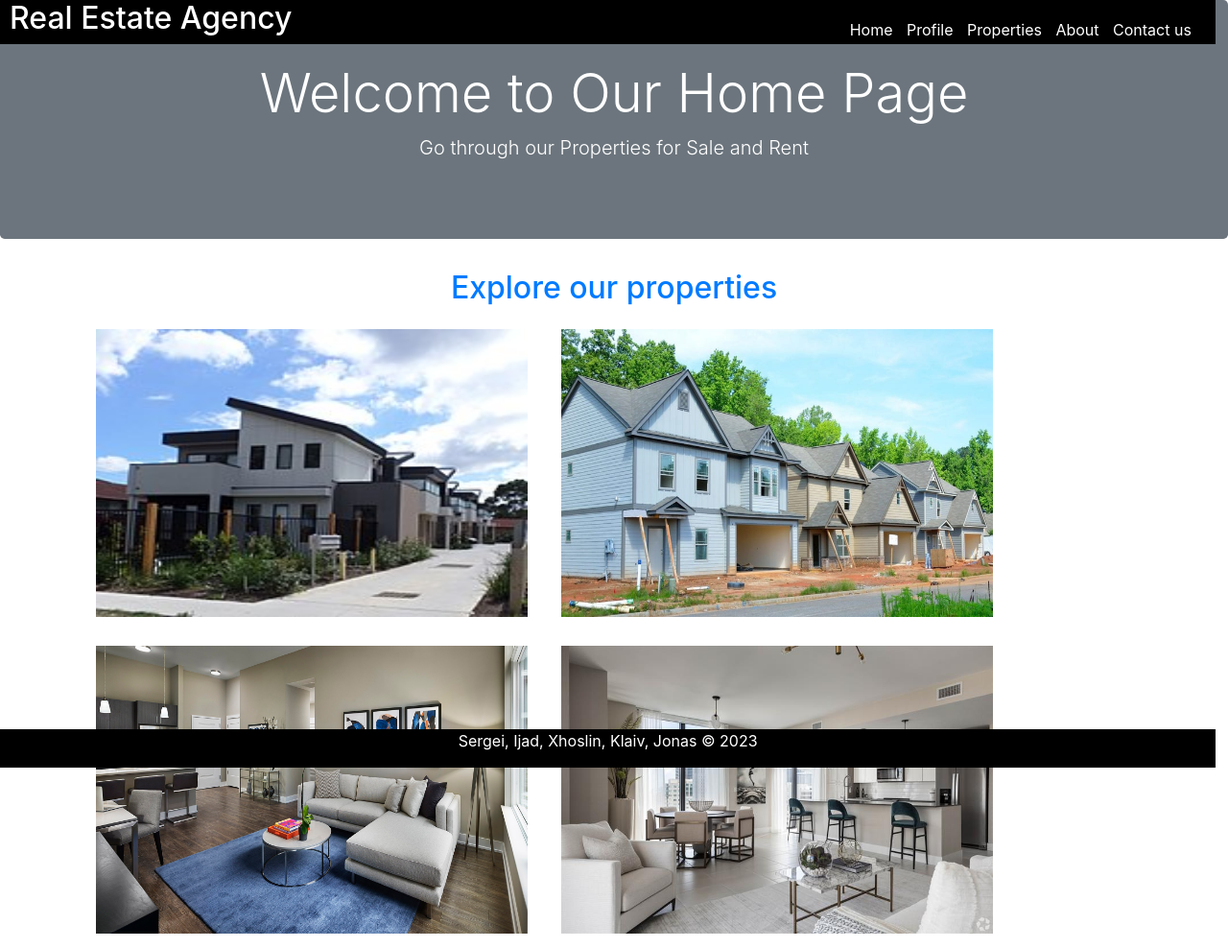
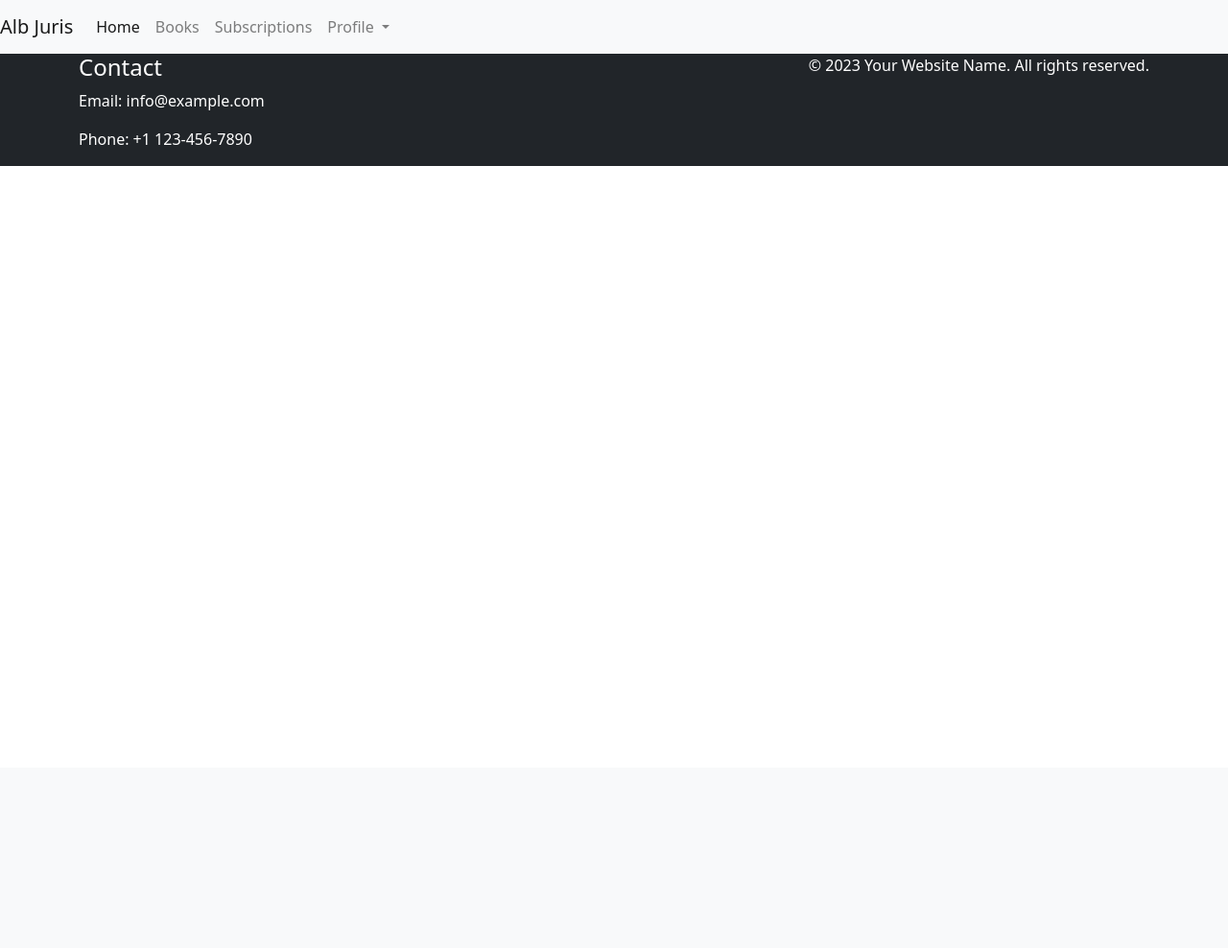
Before and after one commit to stoluli20/Albjuris, a PHP site: page /Web_Project/index.php in a window 1280 px wide. Shown: the whole page at 96% size. After the commit the page ends 173 px from the top, so only its background shows below. Run offline with PHP 8.4, Linux system fonts and the light colour scheme; some libraries are stand-ins or nearby versions.

Commit message:
committing changes

```diff
--- a/html/footer.html
+++ b/html/footer.html
@@ -1,11 +1,29 @@
 <!DOCTYPE html>
-<html>
-    <head>
-        <link rel="stylesheet" href="/Web_Project/css/main.css">
-    </head>
-    <footer>
-       <div class="footer-div">
-        <p>Sergei, Ijad, Xhoslin, Klaiv, Jonas © 2023</p>
-       </div>
-    </footer>
+<html lang="en">
+<head>
+    <meta name="viewport" content="width=device-width, initial-scale=1.0">
+  <title>Your PHP Project</title>
+  <link rel="stylesheet" href="https://cdn.jsdelivr.net/npm/bootstrap@5.3.0/dist/css/bootstrap.min.css">
+</head>
+<body>
+
+  <!-- Your PHP project content goes here -->
+
+  <footer class="footer bg-dark text-white">
+    <div class="container">
+      <div class="row">
+        <div class="col-md-6">
+          <h4>Contact</h4>
+          <p>Email: info@example.com</p>
+          <p>Phone: +1 123-456-7890</p>
+        </div>
+        <div class="col-md-6 text-md-end">
+          <p>&copy; <?php echo date('Y'); ?> Your Website Name. All rights reserved.</p>
+        </div>
+      </div>
+    </div>
+  </footer>
+
+  <script src="https://cdn.jsdelivr.net/npm/bootstrap@5.3.0/dist/js/bootstrap.bundle.min.js"></script>
+</body>
 </html>
--- a/html/header.html
+++ b/html/header.html
@@ -1,23 +1,47 @@
 <!DOCTYPE html>
-<html>
+
+<html lang="en">
+
 <head>
-        <link rel="stylesheet" type="text/css" href='/Web_Project/css/main.css'>
-        <script src="http://code.jquery.com/jquery-1.9.1.min.js"></script>
+    <title>Alb Juris</title>
+    <meta name="viewport" content="width=device-width, initial-scale=1.0">
+    <!-- Include Bootstrap CSS -->
+    <link rel="stylesheet" href="https://stackpath.bootstrapcdn.com/bootstrap/4.5.2/css/bootstrap.min.css">
 </head>
 <body>
-        <header>
-        <div class="example">
-            <div class="one">
-                <a href="/Web_Project/php"><h2 >Real Estate Agency</h2></a>
+
+<nav class="navbar navbar-expand-lg navbar-light bg-light">
+    <a class="navbar-brand" href="#">Alb Juris</a>
+    <button class="navbar-toggler" type="button" data-toggle="collapse" data-target="#navbarNav"
+            aria-controls="navbarNav" aria-expanded="false" aria-label="Toggle navigation">
+        <span class="navbar-toggler-icon"></span>
+    </button>
+    <div class="collapse navbar-collapse" id="navbarNav">
+        <ul class="navbar-nav">
+            <li class="nav-item active">
+                <a class="nav-link" href="#">Home</a>
+            </li>
+            <li class="nav-item">
+                <a class="nav-link" href="#">Books</a>
+            </li>
+            <li class="nav-item">
+                <a class="nav-link" href="#">Subscriptions</a>
+            </li>
+            <li class="nav-item dropdown">
+                <a class="nav-link dropdown-toggle" href="#" id="profileDropdown" role="button"
+                   data-toggle="dropdown" aria-haspopup="true" aria-expanded="false">
+                    Profile
+                </a>
+                <div class="dropdown-menu" aria-labelledby="profileDropdown">
+                    <a class="dropdown-item" href="#">Log In</a>
+                    <a class="dropdown-item" href="#">Register</a>
                 </div>
-            <div class="two">
-                <a href="/Web_Project/php">Home</a>
-                <a href="/Web_Project/php/profile.php">Profile</a>
-                <a href="/Web_Project/php/properties.php">Properties</a>
-                <a href="/Web_Project/php/about.php">About</a>
-                <a href="/Web_Project/php/contact.php">Contact us</a>
+            </li>
+        </ul>
     </div>
-        </div>
-        </header>
+</nav>
+
+<!-- Include Bootstrap JS -->
+<script src="https://stackpath.bootstrapcdn.com/bootstrap/4.5.2/js/bootstrap.min.js"></script>
 </body>
 </html>
--- a/php/home.php
+++ b/php/home.php
@@ -1,31 +1,15 @@
+
 <html>
+
   <head>
-    <?php require __DIR__ . '/../html/header.html'?>
-    <link rel="stylesheet" href="/Web_Project/css/styleimg.css">
-    <link rel="stylesheet" href="https://maxcdn.bootstrapcdn.com/bootstrap/4.0.0/css/bootstrap.min.css">
-    <script src="https://code.jquery.com/jquery-3.2.1.slim.min.js"></script>
-    <script src="https://cdnjs.cloudflare.com/ajax/libs/popper.js/1.12.9/umd/popper.min.js"></script>
-    <script src="https://maxcdn.bootstrapcdn.com/bootstrap/4.0.0/js/bootstrap.min.js"></script>
+    <title> Alb Juris | Home</title>
+
   </head>
   <body>
-    <div class="jumbotron bg-secondary">
-      <h1 style="text-align:center;"class="display-4 text-white">Welcome to Our Home Page</h1>
-      <p style="text-align:center;"class="lead text-white">Go through our Properties for Sale and Rent</p>
-    </div>
-    <div class="container">
-      <div class="row">
-        <div class="col-sm-12">
-          <h2 style="text-align:center;"class="text-primary">Explore our properties</h2>
-        </div>
-    </div>
-  </div>
 
-  <div class="container">
-    <img src="image/realest1.jpg" alt="">
-    <img src="image/realest2.jpg" alt="">
-    <img src="image/realest3.jpg" alt="">
-    <img src="image/realest4.jpg" alt="">
-  </div>
-<?php require __DIR__ . '/../html/footer.html'?>
+
+
+
 </body>
+
 </html>
```
Also changed, not shown: 1 other file. Lines whose indentation alone changed are shown as unchanged.
